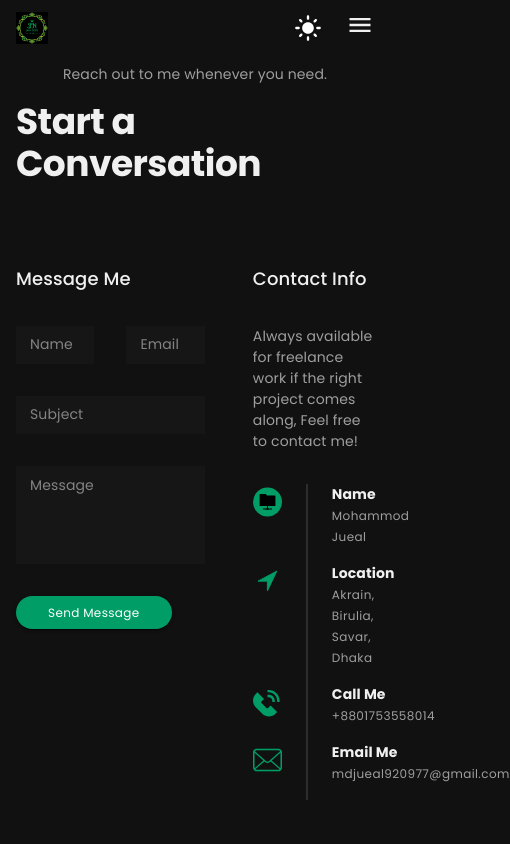
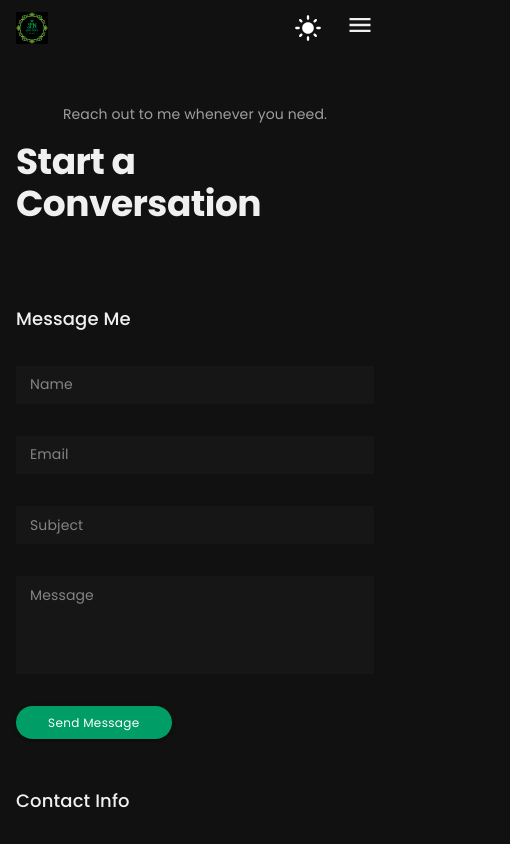
Before and after one commit to Mdjuealhossain/Portfolio, a Next.js app: page /contact in a window 390 px wide. Shown: the top 844 px of the page, 510 px wide, since content can reach past the window. Built offline with nearby package versions, Linux system fonts and the light colour scheme.

Commit message:
fix: contact page responsive mobile view

```diff
--- a/src/app/(BlogPages)/blog/page.tsx
+++ b/src/app/(BlogPages)/blog/page.tsx
@@ -6,7 +6,7 @@ import BlogCards from "@/widgets/BlogCards";
 
 const Blog = () => {
   return (
-    <Box py={{ md: 5 }}>
+    <Box py={5}>
       <Container>
         <Stack alignItems="center" pb={10}>
           <Typography variant="body2" color="text.secondary" pb={2}>
--- a/src/app/(BlogPages)/contact/page.tsx
+++ b/src/app/(BlogPages)/contact/page.tsx
@@ -4,7 +4,7 @@ import React from "react";
 
 const Contact = () => {
   return (
-    <Box py={{ md: 5 }}>
+    <Box py={5}>
       <Container>
         <Stack alignItems="center" pb={10}>
           <Typography variant="body2" color="text.secondary" pb={2}>
--- a/src/widgets/ContactForm/index.tsx
+++ b/src/widgets/ContactForm/index.tsx
@@ -18,9 +18,9 @@ import email from "../../../public/Assesr/Svg/email.svg";
 const ContactForm = () => {
   return (
     <Grid container spacing={6}>
-      <Grid item xs={7} display="flex" flexDirection="column" gap={4}>
+      <Grid item xs={12} md={7} display="flex" flexDirection="column" gap={4}>
         <Typography variant="h6">Message Me</Typography>
-        <Stack flexDirection="row" gap={4}>
+        <Stack flexDirection={{ md: "row" }} gap={4}>
           <TextField fullWidth variant="filled" placeholder="Name" />
           <TextField fullWidth variant="filled" placeholder="Email" />
         </Stack>
@@ -38,7 +38,7 @@ const ContactForm = () => {
           </Button>
         </Box>
       </Grid>
-      <Grid item xs={5}>
+      <Grid item xs={12} md={5}>
         <Typography mb={4} variant="h6">
           Contact Info
         </Typography>
```
